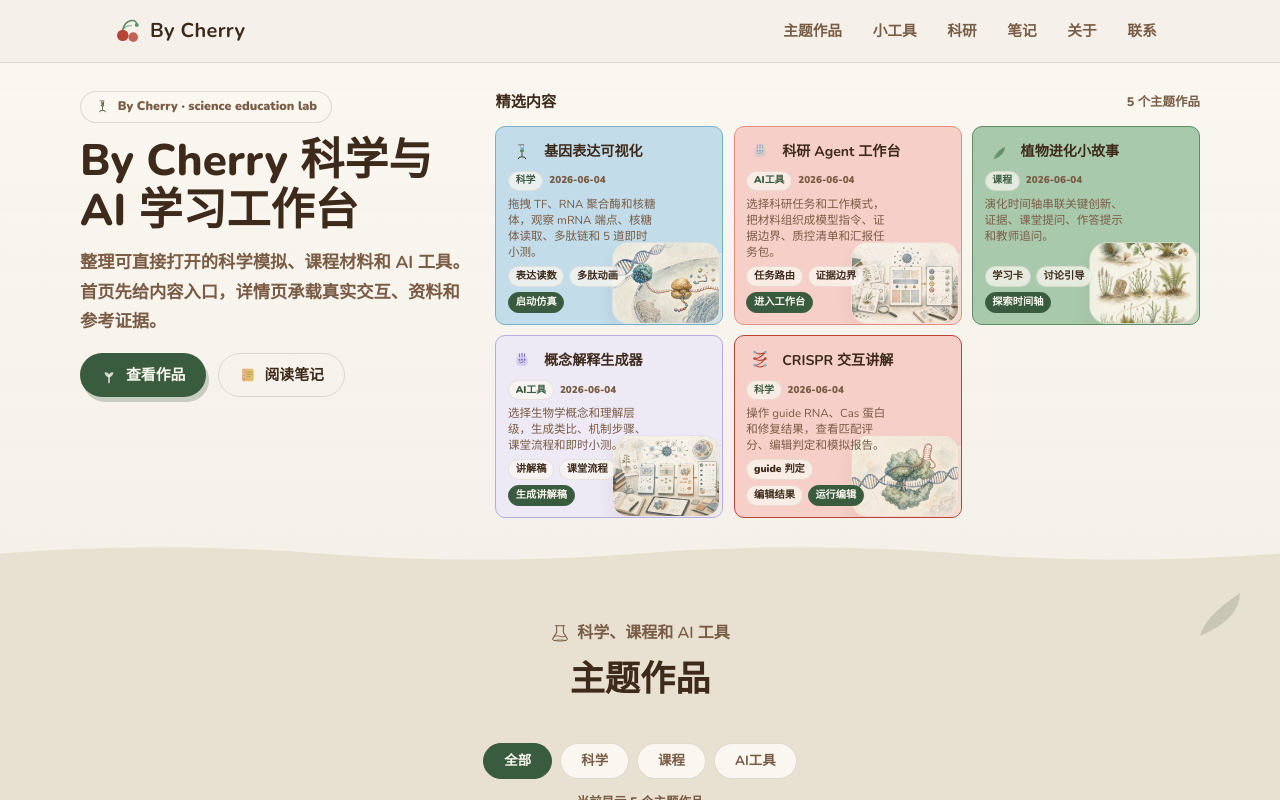
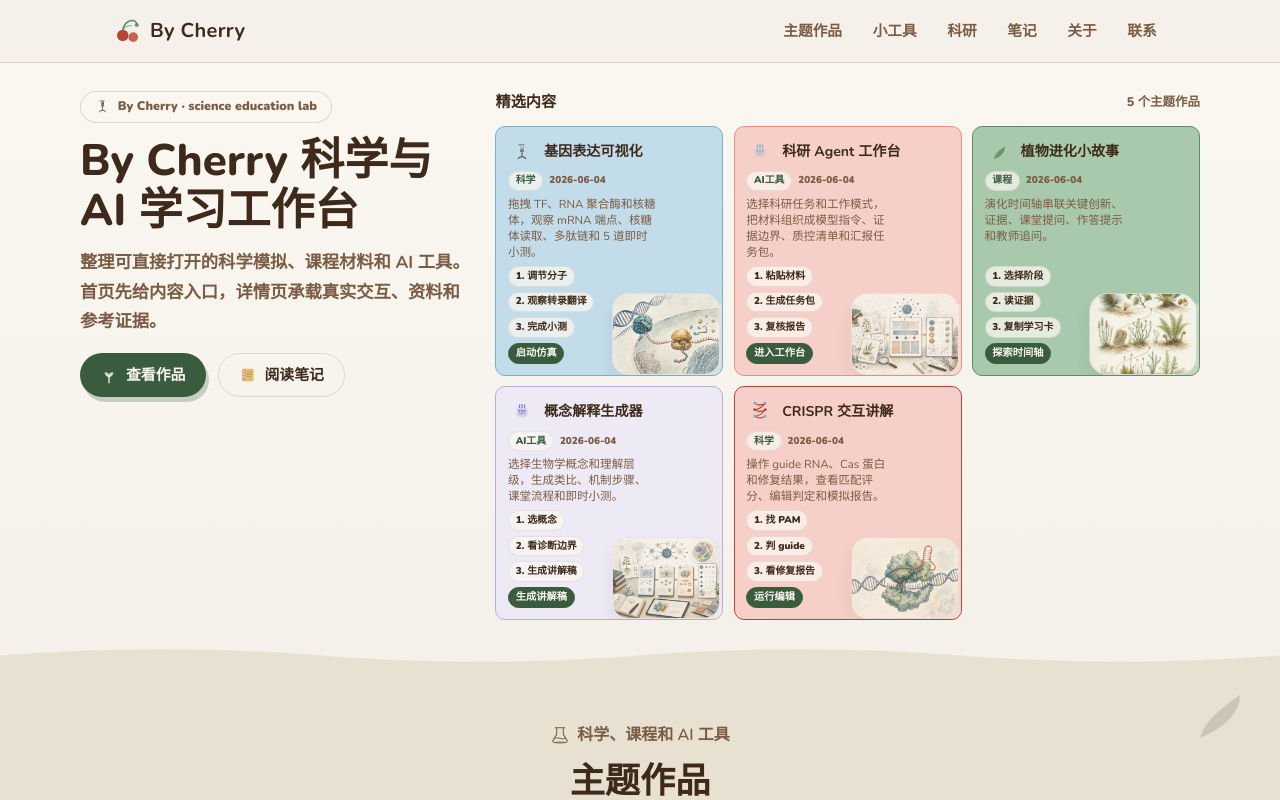
Before and after one commit to liruirui321/Bycherry, a React (Vite) app: page / in a window 1280 px wide. Built offline with nearby package versions, Linux system fonts and the light colour scheme.

Commit message:
Add work learning paths

```diff
--- a/src/app/components/Hero.tsx
+++ b/src/app/components/Hero.tsx
@@ -164,10 +164,10 @@ export function Hero() {
                     </span>
                   </div>
                   <span style={{ color: "var(--cherry-warm-mid)", fontSize: "0.72rem", lineHeight: 1.4, position: "relative", zIndex: 1, display: "block", minWidth: 0, overflowWrap: "anywhere", wordBreak: "break-word", paddingRight: 54 }}>{work.desc}</span>
-                  <div style={{ display: "flex", gap: 5, flexWrap: "wrap", alignItems: "center", paddingRight: 76, position: "relative", zIndex: 1 }}>
-                    {work.outputs.slice(0, 2).map((output) => (
-                      <span key={output} style={{ background: "rgba(250,247,241,0.74)", border: "1px solid rgba(94,68,42,0.1)", borderRadius: 999, padding: "0.12rem 0.42rem", color: "var(--cherry-warm-brown)", fontSize: "0.64rem", fontWeight: 900 }}>
-                        {output}
+                  <div role="list" aria-label={`${work.title}学习路径`} style={{ display: "flex", gap: 5, flexWrap: "wrap", alignItems: "center", paddingRight: 76, position: "relative", zIndex: 1 }}>
+                    {work.path.map((step, index) => (
+                      <span role="listitem" key={step} style={{ background: "rgba(250,247,241,0.74)", border: "1px solid rgba(94,68,42,0.1)", borderRadius: 999, padding: "0.12rem 0.42rem", color: "var(--cherry-warm-brown)", fontSize: "0.62rem", fontWeight: 900 }}>
+                        {index + 1}. {step}
                       </span>
                     ))}
                     <span style={{ background: "var(--cherry-forest)", border: "1px solid var(--cherry-forest)", borderRadius: 999, padding: "0.12rem 0.42rem", color: "#FAF7F1", fontSize: "0.64rem", fontWeight: 900 }}>
--- a/src/app/components/Works.tsx
+++ b/src/app/components/Works.tsx
@@ -15,6 +15,7 @@ export const works = [
     updated: "2026-06-04",
     tags: ["生物", "可视化", "交互"],
     outputs: ["表达读数", "多肽动画", "即时小测"],
+    path: ["调节分子", "观察转录翻译", "完成小测"],
     action: "启动仿真",
     color: "var(--cherry-blue-light)", border: "var(--cherry-blue)", rotate: "-1.5deg",
   },
@@ -27,6 +28,7 @@ export const works = [
     updated: "2026-06-04",
     tags: ["AI", "Agent", "科研"],
     outputs: ["任务路由", "证据边界", "报告框架"],
+    path: ["粘贴材料", "生成任务包", "复核报告"],
     action: "进入工作台",
     color: "var(--cherry-peach-light)", border: "var(--cherry-peach)", rotate: "-0.8deg",
   },
@@ -39,6 +41,7 @@ export const works = [
     updated: "2026-06-04",
     tags: ["植物学", "科普", "插画"],
     outputs: ["学习卡", "讨论引导", "参考文献"],
+    path: ["选择阶段", "读证据", "复制学习卡"],
     action: "探索时间轴",
     color: "var(--cherry-sage-light)", border: "var(--cherry-sage)", rotate: "1.8deg",
   },
@@ -51,6 +54,7 @@ export const works = [
     updated: "2026-06-04",
     tags: ["AI", "教育", "工具"],
     outputs: ["讲解稿", "课堂流程", "即时小测"],
+    path: ["选概念", "看诊断边界", "生成讲解稿"],
     action: "生成讲解稿",
     color: "#EDE9F5", border: "#B5AEDD", rotate: "-1.2deg",
   },
@@ -63,6 +67,7 @@ export const works = [
     updated: "2026-06-04",
     tags: ["基因编辑", "互动", "CRISPR"],
     outputs: ["guide 判定", "编辑结果", "模拟报告"],
+    path: ["找 PAM", "判 guide", "看修复报告"],
     action: "运行编辑",
     color: "var(--cherry-peach-light)", border: "var(--cherry-red)", rotate: "0.5deg",
   },
@@ -135,6 +140,14 @@ function WorkCard({ work }: { work: (typeof works)[0] }) {
           <span key={output} style={{ display: "inline-flex", alignItems: "center", gap: 6, color: "var(--cherry-warm-brown)", fontSize: "0.73rem", fontWeight: 900 }}>
             <span aria-hidden="true" style={{ width: 7, height: 7, borderRadius: "50%", background: work.border, flexShrink: 0 }} />
             {output}
+          </span>
+        ))}
+      </div>
+
+      <div role="list" aria-label={`${work.title}学习路径`} style={{ display: "grid", gridTemplateColumns: "repeat(3, minmax(0, 1fr))", gap: 5, marginTop: "0.72rem" }}>
+        {work.path.map((step, index) => (
+          <span role="listitem" key={step} style={{ background: work.color, border: "1px solid rgba(94,68,42,0.1)", borderRadius: 8, padding: "0.34rem 0.36rem", color: "var(--cherry-warm-brown)", fontSize: "0.66rem", fontWeight: 900, lineHeight: 1.32, minHeight: 44, display: "grid", alignContent: "center" }}>
+            {index + 1}. {step}
           </span>
         ))}
       </div>
```
